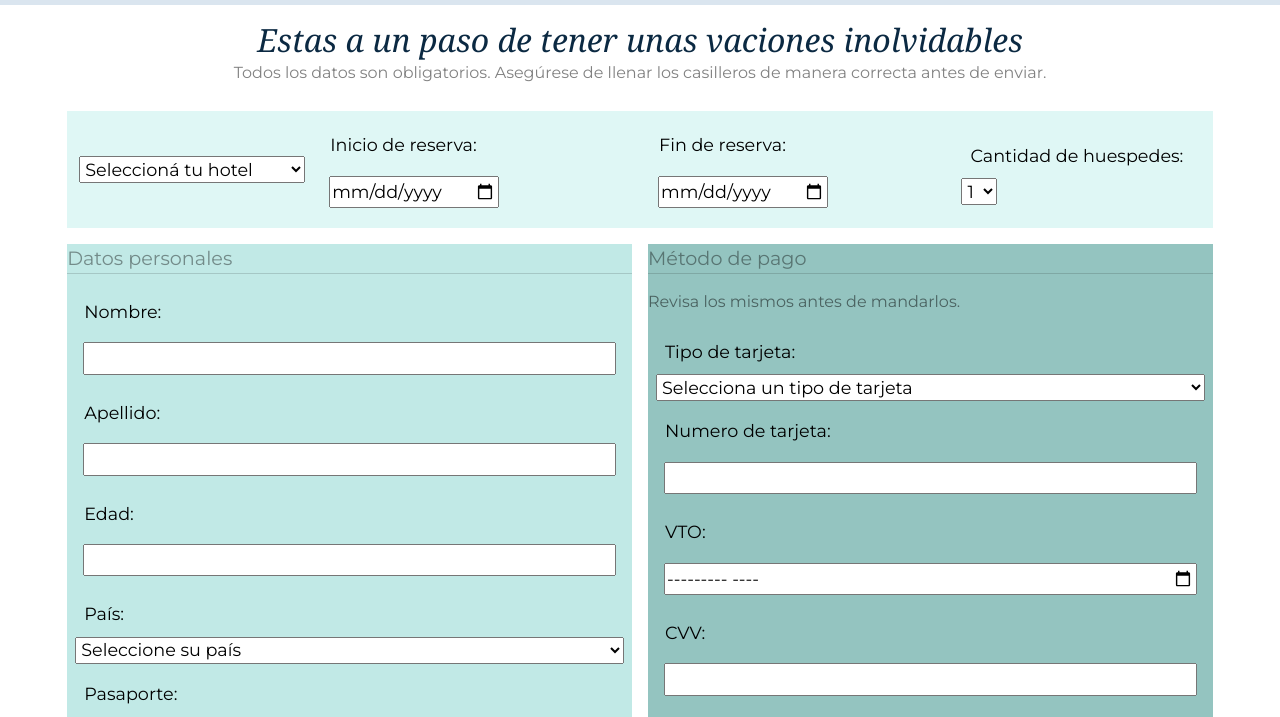
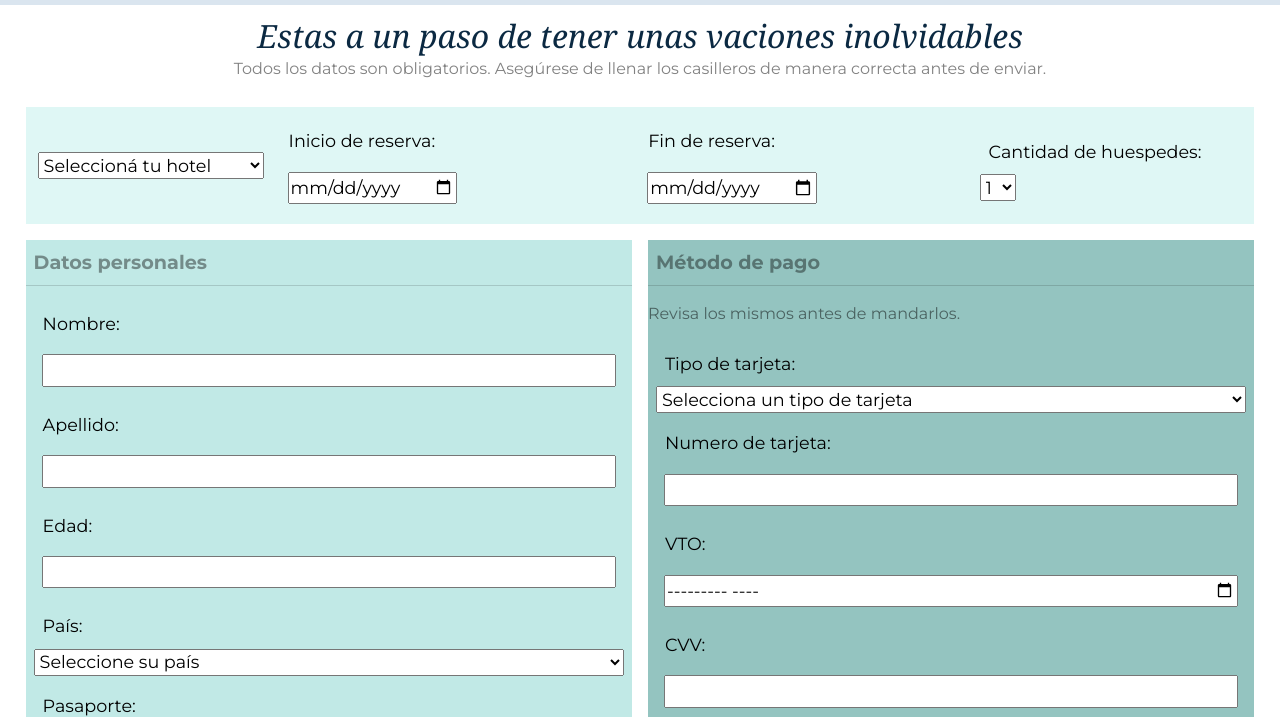
Before and after one commit to angelicaarvar/Las-Marias-Resort, a plain HTML site: page pages/reserva.html in a window 1280 px wide. Shown: the part 83-800 px from the top of the page. Drawn offline with nearby package versions, Linux system fonts and the light colour scheme.

Commit message:
Ultimos detalles de reserva

```diff
--- a/pages/reserva.html
+++ b/pages/reserva.html
@@ -55,7 +55,7 @@
         </div>
     </header>
 
-    <main>
+    <main class="main-reserva">
         <section class="reserva">
 
             <div class="header-reserva">
@@ -122,7 +122,7 @@
 
                 <div class="datos-personales">
 
-                    <p class="parrafo-reserva--seccion">Datos personales</p>
+                    <p class="parrafo-reserva--seccion"><strong>Datos personales</strong></p>
 
                     <form action="">
 
@@ -382,7 +382,7 @@
 
                 <!--PAGO-->
                 <div class="pago">
-                    <p class="parrafo-reserva--seccion">Método de pago</p>
+                    <p class="parrafo-reserva--seccion"><strong>Método de pago</strong></p>
                     <p style="color: rgba(0, 0, 0, 0.493)">Revisa los mismos antes de mandarlos.</p>
 
                     <form action="">
--- a/styles/styles.css
+++ b/styles/styles.css
@@ -522,27 +522,34 @@ footer a {
 
 
 /*SECCION - RESERVA*/
+.main-reserva{
+    display: flex;
+    width: 96vw;
+
+    justify-content: center;
+}
 
 .reserva {
     display: flex;
     flex-wrap: wrap;
     gap: 1rem;
     flex-direction: column;
-    margin: 1rem 1rem;
 
-
+    width: auto;
 }
 
 .header-reserva {
     text-align: center;
     line-height: .75rem;
     /*Reduce el espacio entre los parrafos ji*/
+    margin-top: .75rem;
 
 }
 
 .primer-formulario {
     background-color: #dff7f5;
     padding: .75rem;
+
 
 }
 
@@ -570,6 +577,7 @@ label {
     font-size: 1.2rem;
     color: rgba(0, 0, 0, 0.404);
     border-bottom: 1px solid rgba(0, 0, 0, 0.144);
+    padding: .5rem;
 }
 
 .datos-pago {
@@ -805,9 +813,6 @@ label {
         grid-template-rows: repeat(2, 1fr);
     }
 
-    .header-reserva{
-        margin-top: .5rem;
-    }
 
     /*TRABAJO*/
     .recomendaciones-beneficios {
```
